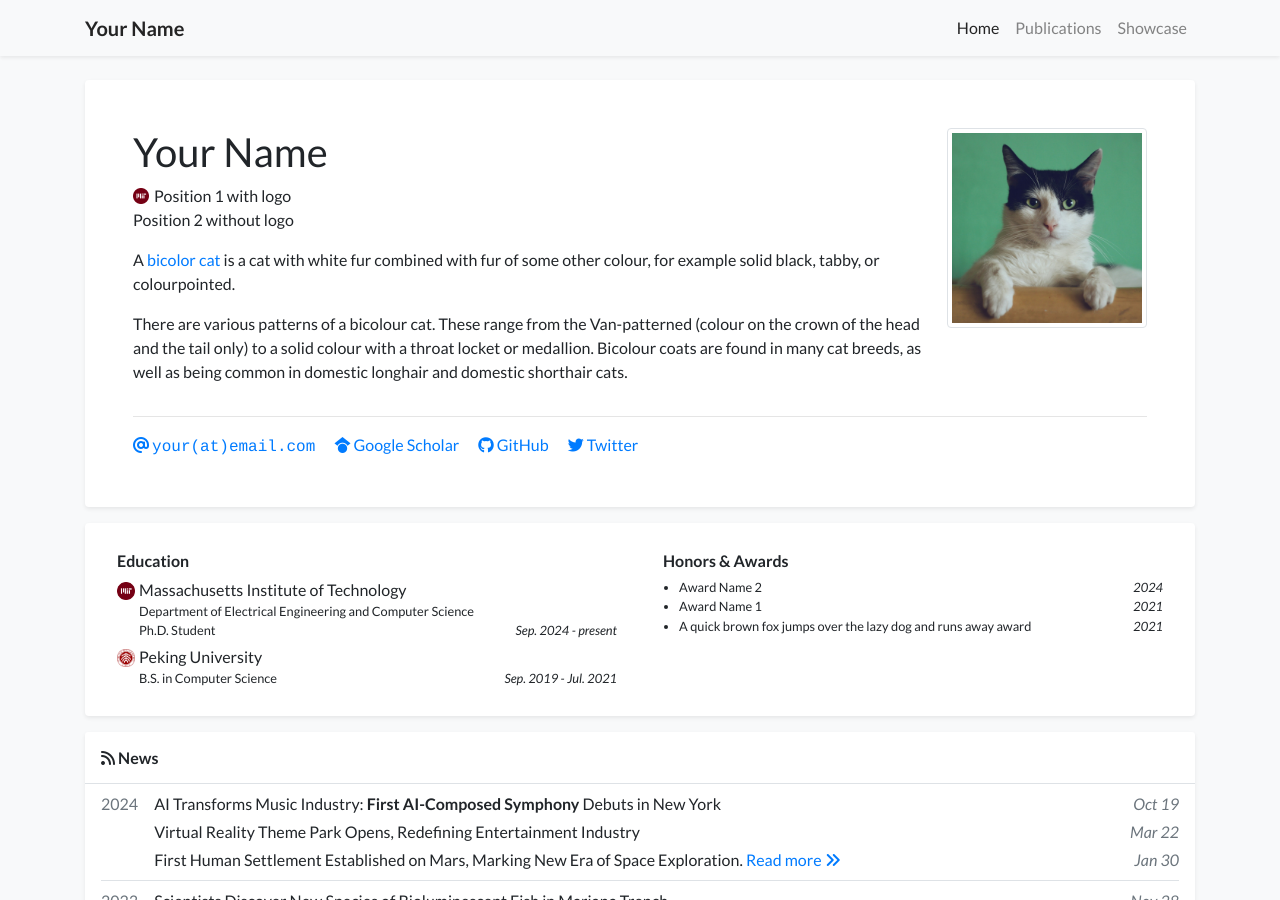
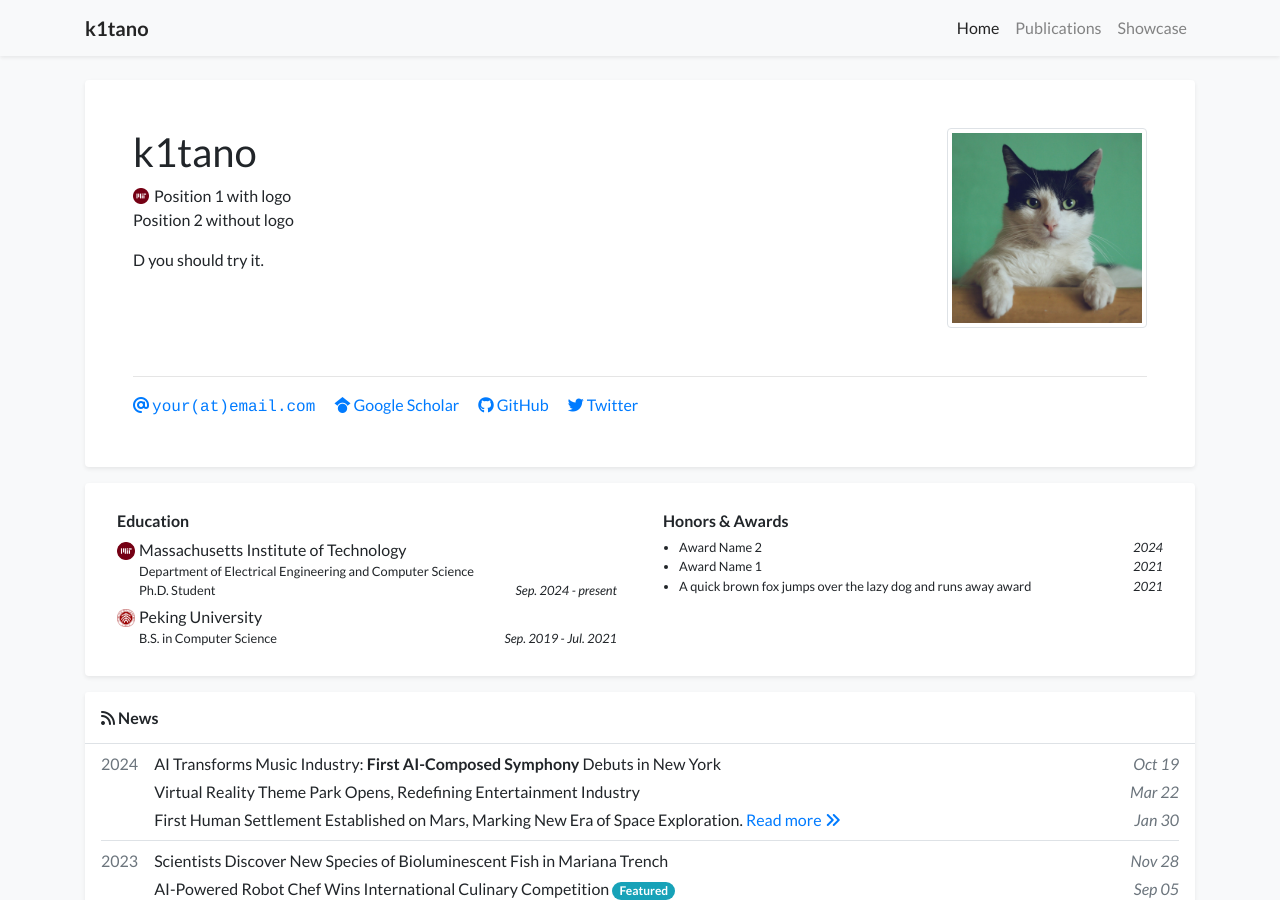
Before and after one commit to k1tano/myHomepage, a Jekyll site: the page built from index.html, in a window 1280 px wide and 900 px high. Built offline with Jekyll 4.4.1, drawn with Linux system fonts in a browser that asks for light colours; nearby versions of some CDN libraries; a style sheet for code colours, icons or effects is not loaded.

Commit message:
feat:init profile

```diff
--- a/_config.yml
+++ b/_config.yml
@@ -13,7 +13,7 @@
 # you will see them accessed via {{ site.title }}, {{ site.email }}, and so on.
 # You can create any custom variable you would like, and they will be accessible
 # in the templates via {{ site.myvariable }}.
-baseurl: "/academic-homepage" # the subpath of your site, e.g. /blog
+baseurl: "/myHomepage" # the subpath of your site, e.g. /blog
 
 # Build settings
 markdown: kramdown
--- a/_data/profile.yml
+++ b/_data/profile.yml
@@ -1,6 +1,6 @@
-primary_name: "Your Name"
+primary_name: "k1tano"
 secondary_name: ""
-navbar_name: "Your Name"
+navbar_name: "k1tano"
 
 positions:
 - logo: /assets/images/badges/MIT_Social_circle.png  # Logo is optional
@@ -22,12 +22,7 @@ twitter: your_twitter_id  # Do not include the '@' symbol
 short_bio_text_justify: false
 short_bio: >-
   <p>
-    A <a href="https://en.wikipedia.org/wiki/Bicolor_cat" target="_blank">bicolor cat</a> is a cat with white fur combined with fur of some other colour, for example solid black, tabby, or colourpointed.
-  </p>
-  <p>
-    There are various patterns of a bicolour cat. These range from the Van-patterned (colour on the crown of the head
-    and the tail only) to a solid colour with a throat locket or medallion. Bicolour coats are found in many cat breeds,
-    as well as being common in domestic longhair and domestic shorthair cats.
+    D you should try it.
   </p>
 
 portrait_url: /assets/images/photos/portrait.jpg
```
